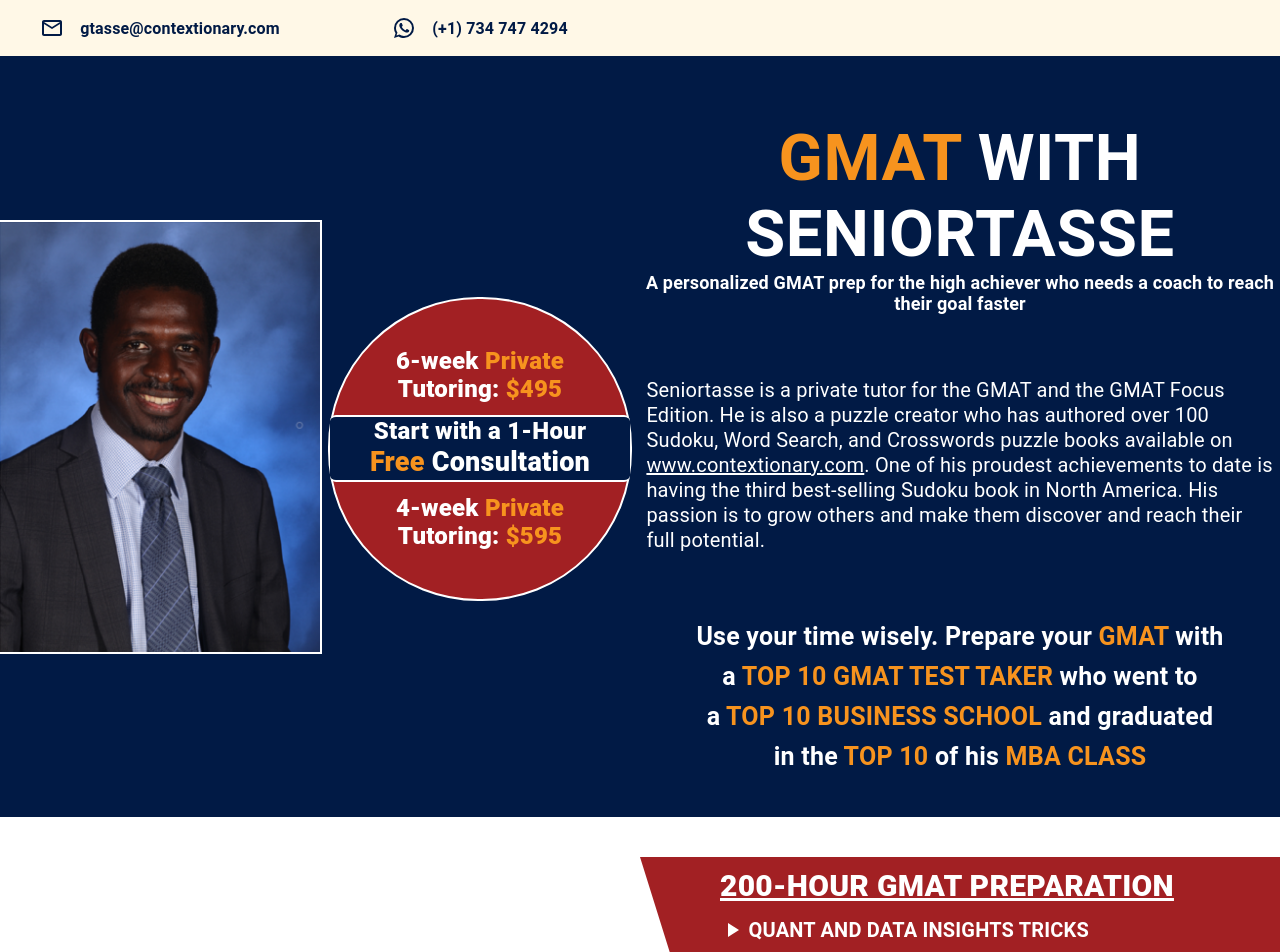
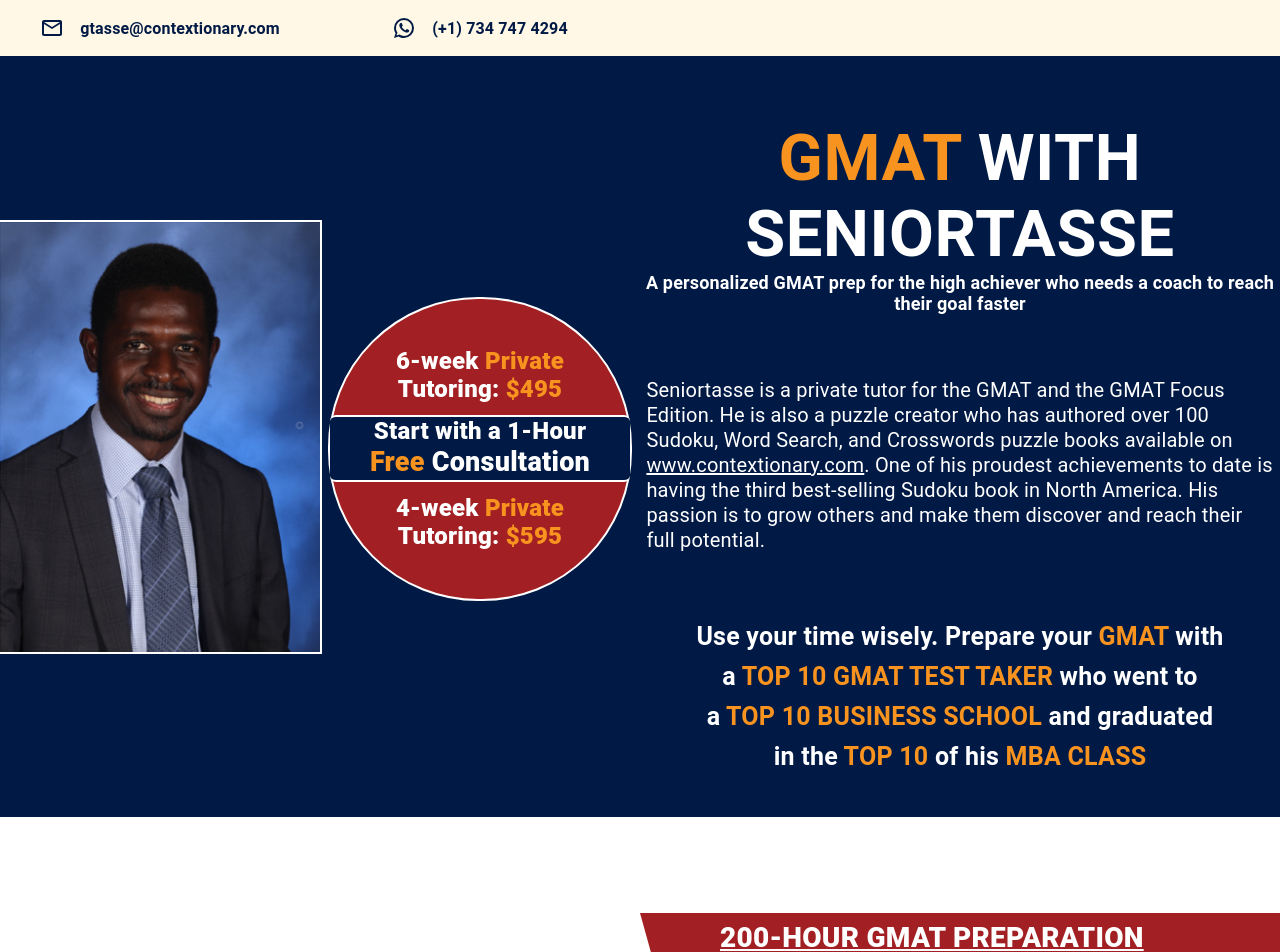
Before and after one commit to Dimitri3103/Dreamthrough, a Next.js app: page / in a window 1280 px wide. Shown: the top 952 px of the page. Built offline with nearby package versions, Linux system fonts and the light colour scheme.

Commit message:
Verssion finale

```diff
--- a/app.js
+++ b/app.js
@@ -1,4 +1,3 @@
-const { createServer } = require('http')
 const { parse } = require('url')
 const next = require('next')
 
--- a/components/Form.tsx
+++ b/components/Form.tsx
@@ -46,7 +46,7 @@ const InputContact = styled('input')(({ theme }) => ({
         border: "1px solid #F7931E",
     },
     paddingLeft: theme.spacing(2),
-    [theme.breakpoints.up('md')]: {
+    [theme.breakpoints.up('sm')]: {
         height: "55px",
         marginTop: theme.spacing(2),
         width: "100%",
--- a/components/Main2.tsx
+++ b/components/Main2.tsx
@@ -14,13 +14,13 @@ const StyledMain2 = styled(Grid)(({ theme }) => ({
 const Title = styled(Typography)(({ theme }) => ({
     fontStyle: "normal",
     fontWeight: 600,
-    fontSize: "30px",
+    fontSize: "25px",
     color: "#011A45",
     lineHeight: "normal",
     width: "100%",
     textAlign: "center",
     [theme.breakpoints.up('sm')]: {
-        fontSize: "40px",
+        fontSize: "35px",
         width: "90%",
     },
     [theme.breakpoints.up('md')]: {
@@ -34,8 +34,8 @@ const Description = styled(Typography)(({ theme }) => ({
     fontSize: "18px",
     color: "#011A45",
     lineHeight: "28px",
-    width: "100%",
-    textAlign: "center",
+    width: "90%",
+    textAlign: "justify",
     marginBottom: theme.spacing(3),
     [theme.breakpoints.up('sm')]: {
         width: "90%",
@@ -57,34 +57,66 @@ const RedBox = styled('div')(({ theme }) => ({
         bottom: 0,
         left: 0,
         right: 0,
-        borderTop: "160px solid #A22023",
+        borderTop: "170px solid #A22023",
         borderLeft: "50px solid transparent",
-    }
-}));
-const Space = styled('div')(({ theme }) => ({
+    },
     marginTop: theme.spacing(6),
     marginBottom: theme.spacing(6),
     [theme.breakpoints.up('sm')]: {
-        marginTop: theme.spacing(10),
-        marginBottom: theme.spacing(10),
+        marginTop: theme.spacing(7),
+        marginBottom: theme.spacing(7),
+        '&::before': {
+            content: '""',
+            position: "absolute",
+            top: 0,
+            bottom: 0,
+            left: 0,
+            right: 0,
+            borderTop: "180px solid #A22023",
+            borderLeft: "50px solid transparent",
+        },
     },
     [theme.breakpoints.up('md')]: {
         marginTop: theme.spacing(7),
         marginBottom: theme.spacing(7),
-    }
+        '&::before': {
+            content: '""',
+            position: "absolute",
+            top: 0,
+            bottom: 0,
+            left: 0,
+            right: 0,
+            borderTop: "225px solid #A22023",
+            borderLeft: "50px solid transparent",
+        },
+    },
+    [theme.breakpoints.up('lg')]: {
+        marginTop: theme.spacing(7),
+        marginBottom: theme.spacing(7),
+        '&::before': {
+            content: '""',
+            position: "absolute",
+            top: 0,
+            bottom: 0,
+            left: 0,
+            right: 0,
+            borderTop: "180px solid #A22023",
+            borderLeft: "50px solid transparent",
+        },
+    },
+
 }));
 const SpaceText = styled('div')(({ theme }) => ({
     display: "flex",
     alignItems: "center",
     position: "relative",
+    top: theme.spacing(1),
     paddingLeft: theme.spacing(8),
     [theme.breakpoints.up('sm')]: {
         paddingLeft: theme.spacing(10),
-        top: theme.spacing(2.5)
     },
     [theme.breakpoints.up('md')]: {
         paddingLeft: theme.spacing(10),
-        top: theme.spacing(1)
     }
 }));
 const TitleRedBox = styled(Typography)(({ theme }) => ({
@@ -96,14 +128,12 @@ const TitleRedBox = styled(Typography)(({ theme }) => ({
     textDecorationLine: "underline",
     paddingLeft: theme.spacing(10),
     position: "relative",
+    top: theme.spacing(1),
     [theme.breakpoints.up('sm')]: {
         fontSize: "22px",
-        top: theme.spacing(1.5)
     },
     [theme.breakpoints.up('md')]: {
-        lineHeight: "50px",
-        fontSize: "30px",
-        top: theme.spacing(0.5)
+        fontSize: "28px",
     }
 }));
 const TextRedBox = styled(Typography)(({ theme }) => ({
@@ -113,11 +143,10 @@ const TextRedBox = styled(Typography)(({ theme }) => ({
     color: "#FFF",
     lineHeight: "normal",
     [theme.breakpoints.up('sm')]: {
-        fontSize: "17px",
+        fontSize: "16px",
     },
     [theme.breakpoints.up('md')]: {
-        fontSize: "20px",
-        lineHeight: "30px",
+        fontSize: "18px",
     }
 }));
 
@@ -150,7 +179,6 @@ export default function Main2() {
                         <PlayArrowIcon style={{ color: "#FFF" }} />&nbsp;<TextRedBox>ALL TEST CONCEPTS AND TONS OF PRACTICE TESTS</TextRedBox>
                     </SpaceText>
                 </RedBox>
-                <Space />
                 <RedBox>
                     <TitleRedBox>24/7 PERSONAL COACH AVAILABILITY</TitleRedBox>
                     <SpaceText>
@@ -163,7 +191,6 @@ export default function Main2() {
                         <PlayArrowIcon style={{ color: "#FFF" }} />&nbsp;<TextRedBox>QUESTIONS & ANSWERS</TextRedBox>
                     </SpaceText>
                 </RedBox>
-                <Space />
                 <RedBox>
                     <TitleRedBox>DATA ANALYTICS TO MONITOR PROGRESS</TitleRedBox>
                     <SpaceText>
```
